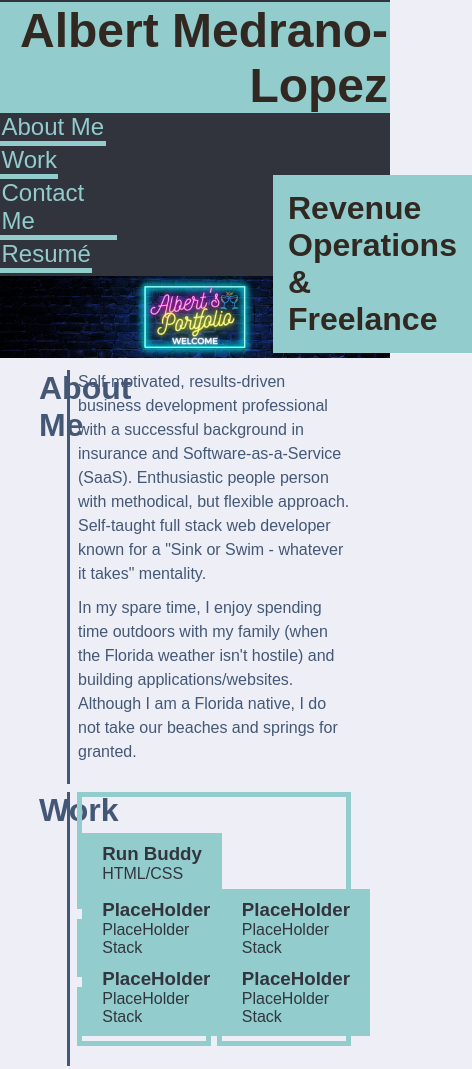
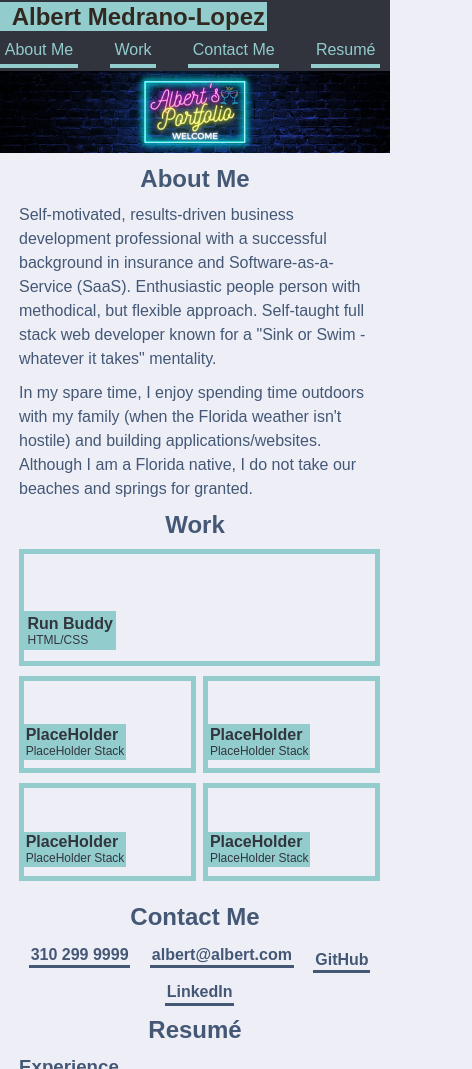
Before and after one commit to thebrrt/Module2-WebDevBC-UCF, a plain HTML site: page index.html in a window 390 px wide. Shown: the top 1069 px of the page, 472 px wide, since content can reach past the window. Drawn offline with Linux system fonts and the light colour scheme.

Commit message:
Media queries for mobile responsiveness

```diff
--- a/assets/css/style.css
+++ b/assets/css/style.css
@@ -25,19 +25,10 @@ html {
 }
 
 .section-title {
-    font-size: 32px;
     padding-right: 1%;
     border-right: 3px solid #445876;
     width: 10%;
     text-align: right;
-}
-
-.subtitle-work {
-    position: absolute;
-    padding: 10px 20px;
-    background-color: #92CCCD;
-    color: #32353E;
-    bottom: 10%;
 }
 
 .set-column {
@@ -68,7 +59,6 @@ html {
 .top-bar h1 {
     color: #312821;
     background-color: #92CCCD;
-    font-size: 48px;
     text-align: right;
     padding: 0.2% 0.5% 0.2% 3%;
 }
@@ -76,7 +66,6 @@ html {
 nav {
     width: 30%;
     display: flex;
-    flex-wrap: wrap;
     justify-content: space-between;
 }
 
@@ -85,11 +74,11 @@ nav:last-child {
 }
 
 nav a {
+    font-size: 24px;
     font-weight: lighter;
-    font-size: 24px;
     color: #92CCCD;
-    padding: 0 1.25%;
-    border-bottom: 5px solid #92CCCD;
+    padding: 0 1.25% 5px;
+    border-bottom: 4px solid #92CCCD;
 }
 /* End Navigation/Header Bar */
 
@@ -104,15 +93,14 @@ nav a {
     bottom: 10%;
     color: #312821;
     background-color: #92CCCD;
-    font-size: 32px;
+    font-size: 24px;
     font-weight: bold;
-    padding: 15px;
+    padding: 0.75%;
 }
 /* End Jumbotron/Banner */
 
 /* Start About Me */
-
-.text-container p {
+.about-text p {
     line-height: 1.5;
     margin-bottom: 10px;
 }
@@ -172,6 +160,14 @@ nav a {
 .secondary:hover {
     opacity: 1;
 }
+
+.subtitle-work {
+    position: absolute;
+    padding: 10px 20px;
+    background-color: #92CCCD;
+    color: #32353E;
+    bottom: 10%;
+}
 /* End Work */
 
 /* Start Contact Me */
@@ -230,3 +226,76 @@ nav a {
     flex: 1;
 }
 /* End Resumé */
+
+/* Begin Media Queries */
+@media (max-width: 1024px) {
+    nav {
+        width: 100%;
+        margin-top: 10px;
+    }
+
+    .section-title {
+        width: 100%;
+        text-align: center;
+        justify-self: center;
+        padding-right: 0;
+        border-right: 0;
+        margin-bottom: 10px;
+    }
+
+    .section-container {
+        display: block;
+        width: 95%
+    }
+
+    .set-container {
+        margin-bottom: 0;
+    }
+
+    .secondary-container {
+        height: 25vw;
+    }
+
+    .subtitle-work {
+        padding: 3%;
+    }
+}
+
+@media (max-width: 480px) {
+    nav a {
+        font-size: 16px;
+    }
+
+    header h1 {
+        font-size: 24px;
+    }
+
+    .jumbo span {
+        display: none;
+    }
+
+    .subtitle-work {
+        padding: 1%;
+    }
+
+    .subtitle-work h3 {
+        font-size: 16px;
+    }
+
+    .subtitle-work p {
+        font-size: 12px;
+    }
+
+    .mobile-adjust {
+        margin-top: 10px;
+    }
+
+    .job-date {
+        width: 30%;
+    }
+
+    .job-desc cite, .job-desc p, .skills-column p {
+        margin-bottom: 10px;
+    }
+}
+/* End Media Queries */
--- a/index.html
+++ b/index.html
@@ -43,7 +43,7 @@
             About Me
         </h2>
 
-        <main class="text-container main-container">
+        <main class="about-text main-container">
             <p>
                 Self-motivated, results-driven business development professional with a successful background in insurance and Software-as-a-Service (SaaS). Enthusiastic people person with methodical, but flexible approach. Self-taught full stack web developer known for a "Sink or Swim - whatever it takes" mentality.
             </p>
@@ -115,8 +115,8 @@
         <main class="main-container" id="contact-info">
             <a target="_blank" href="tel:+13102996429">310 299 9999</a>
             <a target="_blank" href="mailto:albert@albert.com">albert@albert.com</a>
-            <a target="_blank" href="https://github.com/thebrrt">GitHub</a>
-            <a target="_blank" href="https://www.linkedin.com/in/albertml/">LinkedIn</a>
+            <a class="mobile-adjust" target="_blank" href="https://github.com/thebrrt">GitHub</a>
+            <a class="mobile-adjust" target="_blank" href="https://www.linkedin.com/in/albertml/">LinkedIn</a>
         </main>
     </article>
 
```
